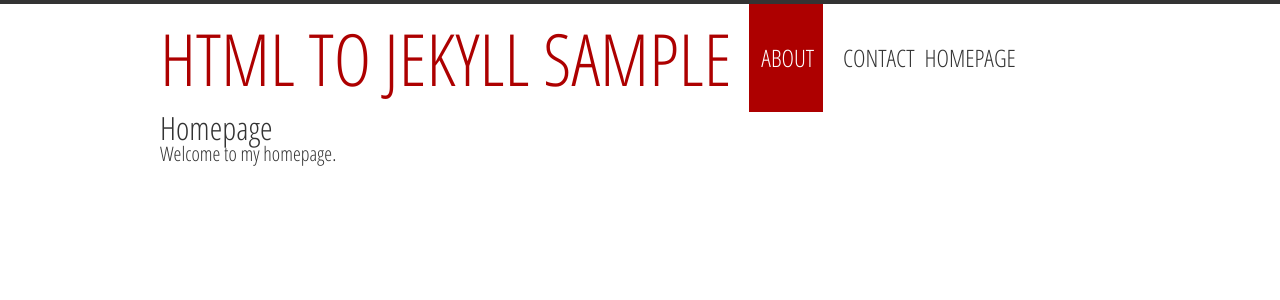
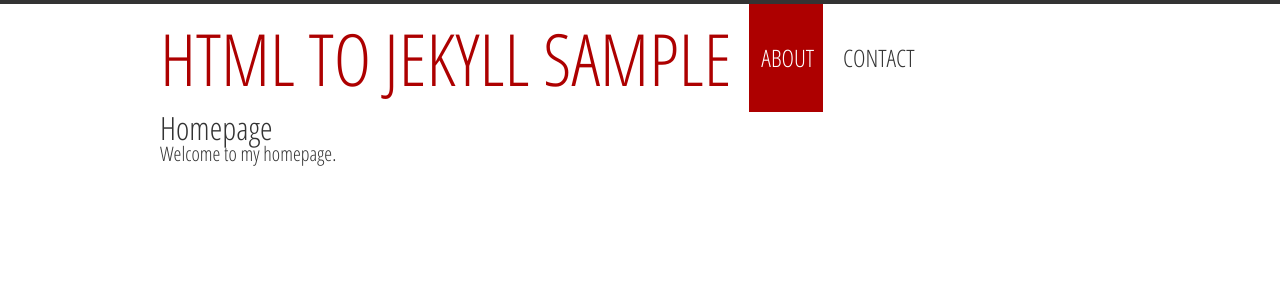
Before and after one commit to MichaelCurrin/html-to-jekyll-sample, a Jekyll site: the page built from index.md, in a window 1280 px wide. Shown: the top 300 px of the page. Built offline with Jekyll 4.4.1, drawn with Linux system fonts in a browser that asks for light colours; nearby versions of some CDN libraries.

Commit message:
Update header.html

```diff
--- a/_includes/header.html
+++ b/_includes/header.html
@@ -6,11 +6,13 @@
 
         <ul class="nav-ul">
             {% for p in site.pages %}
-                <li>
-                    <a href="{{ p.url | relative_url }}">
-                        {{ p.title }}
-                    </a>
-                </li>
+                {% unless p.url == '/' %}
+                    <li>
+                        <a href="{{ p.url | relative_url }}">
+                            {{ p.title }}
+                        </a>
+                    </li>
+                {% endunless %}
             {% endfor %}
         </ul>
     </nav>
```
